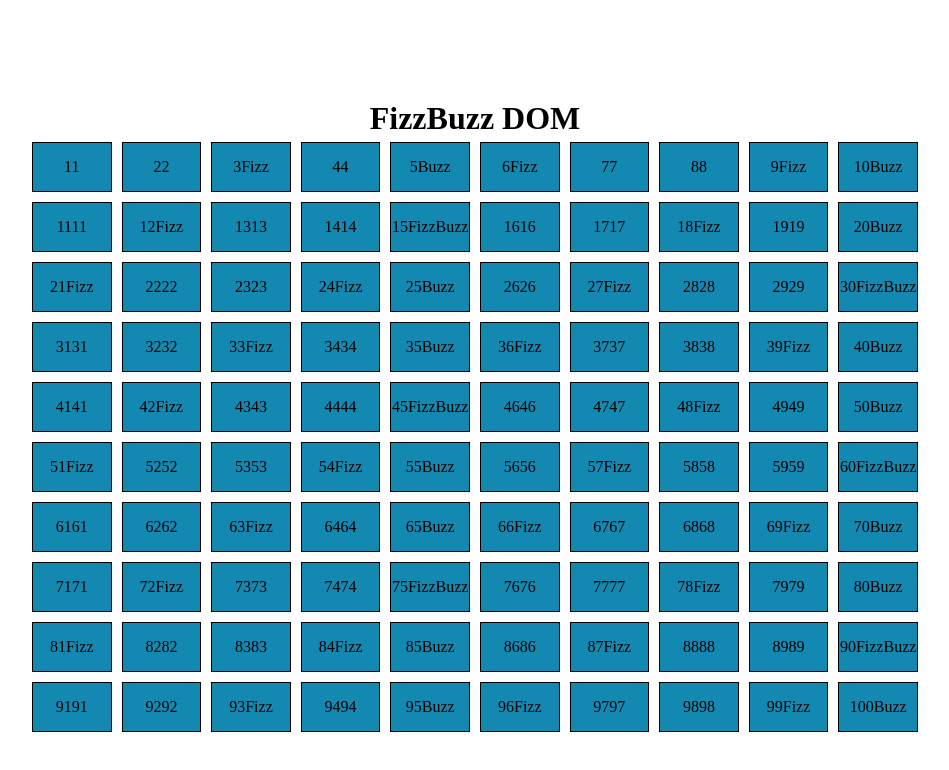
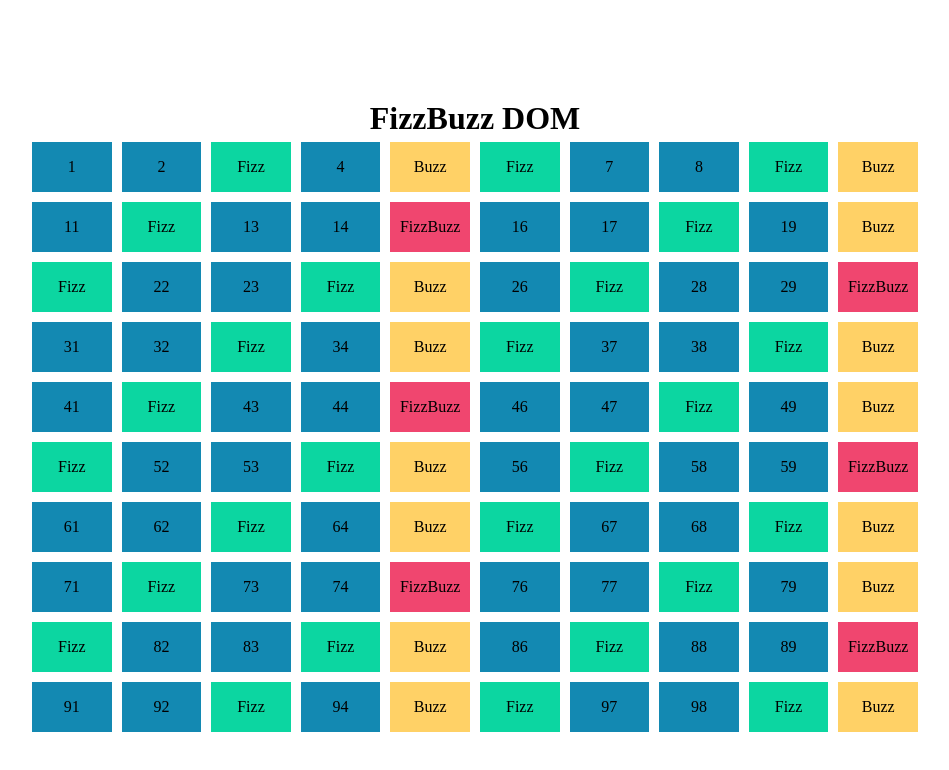
Before and after one commit to AriannaRuggirello/js-fizzbuzz, a plain HTML site: page index.html in a window 1280 px wide. Shown: the whole page, without its empty margins (165-1114 px from the left). Drawn offline with Linux system fonts and the light colour scheme.

Commit message:
conditin js and css

```diff
--- a/css/style.css
+++ b/css/style.css
@@ -17,19 +17,14 @@ main{
 #content{
     display: flex;
     flex-wrap: wrap;
-
-
 }
 
 .fill{
-
     width: calc(10% - 10px);
     height: 50px;
     margin: 5px;
     background-color: #1389b2;
-    border: 1px solid black;
     display: flex;
     justify-content: center;
     align-items: center;
-
 }
--- a/js/main.js
+++ b/js/main.js
@@ -26,16 +26,19 @@ for(let i = 1; i <= 100; i++){
     if(i % 3 == 0 && i % 5 == 0){
           // Per i numeri che sono sia multipli di 3 che di 5 stampi “FizzBuzz”
           output = "FizzBuzz";
+          square.style.backgroundColor = "#f0466f";
           // console.log("fizzbuzz");
     }
     else if(i % 5 == 0){
         // per i multipli di 5 stampi “Buzz”
         output = "Buzz";
+        square.style.backgroundColor = "#ffd166";
         // console.log("buzz");
     }
     else if(i % 3 == 0){
        // multipli di 3 stampi “Fizz” al posto del numero
        output = "Fizz";
+       square.style.backgroundColor = "#0cd6a1";
        // console.log("fizz");
     }
     else{
@@ -44,7 +47,6 @@ for(let i = 1; i <= 100; i++){
         // console.log(i);
     }
 
-    square.append(output)
-
+    square.innerHTML= output;
 
 }
```
